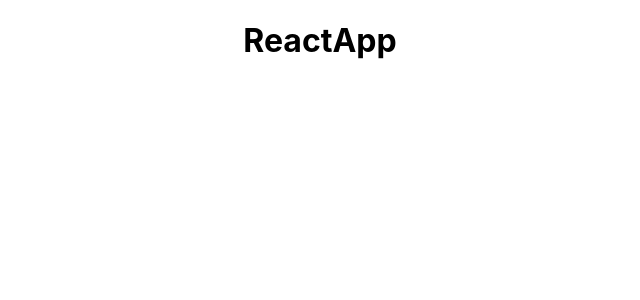
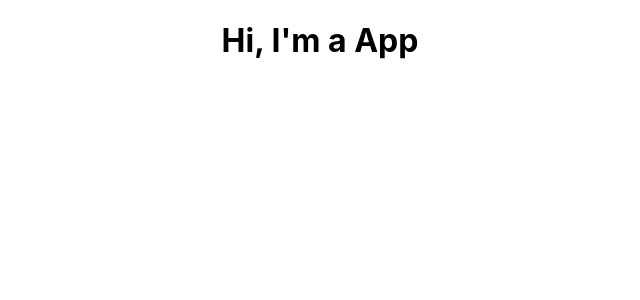
Before and after one commit to viks120/sahajreactlib, a React (Create React App) app in the folder react-complete-guide/: page / in a window 1280 px wide. Shown: the top 300 px of the page, without its empty margins (320-960 px from the left). Built offline with nearby package versions, Linux system fonts and the light colour scheme.

Commit message:
Jsx code

```diff
--- a/react-complete-guide/src/App.js
+++ b/react-complete-guide/src/App.js
@@ -3,11 +3,12 @@ import './App.css';
 
 class App extends Component {
   render() {
-    return (
-      <div className="App">
-        <h1>ReactApp</h1>
-      </div>
-    );
+   // return (
+   //   <div className="App">
+   //     <h1>Hi, I am react app</h1>
+   //   </div>
+   // );
+    return React.createElement('div', {className: 'App'}, React.createElement('h1' , null, 'Hi, I\'m a App'));
   }
 }
 
```
